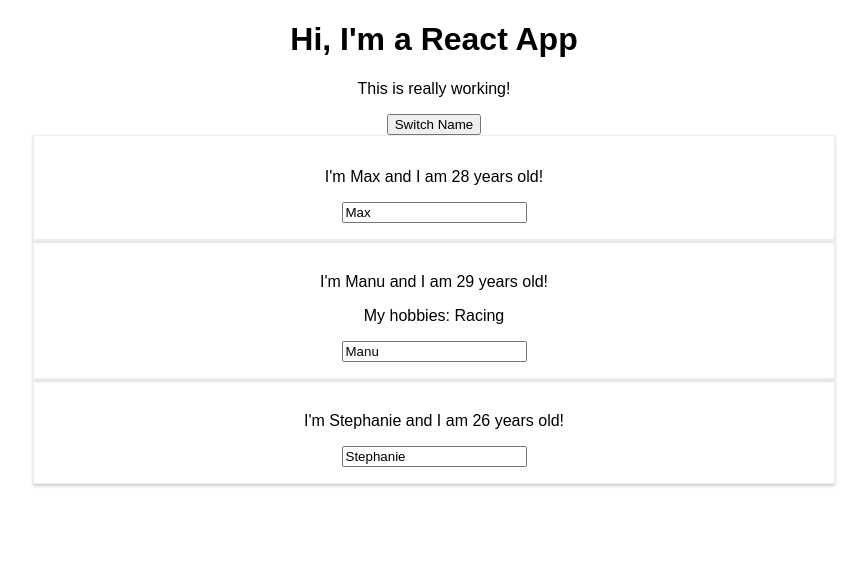
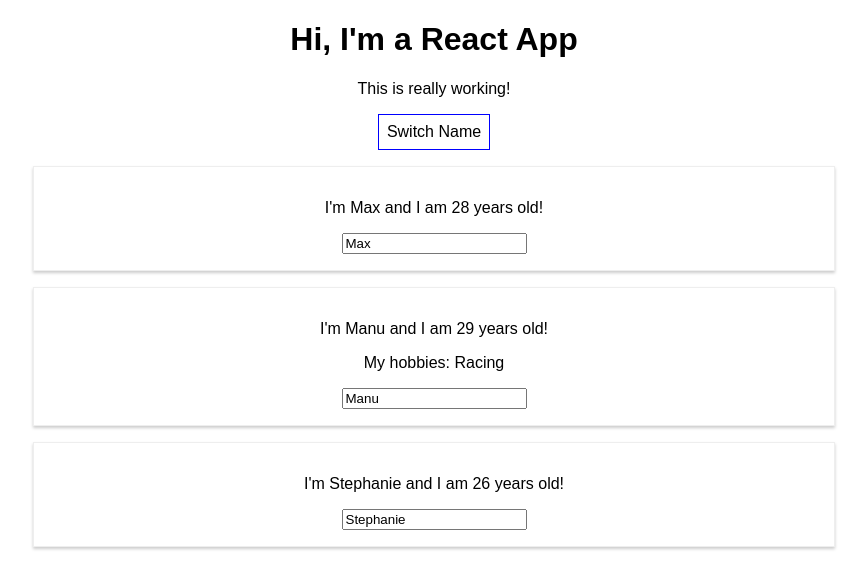
Before and after one commit to keitaro73/udemy-rtcg-react-complete-guide, a React (Create React App) app: page / in a window 1280 px wide. Shown: the top 588 px of the page, without its empty margins (206-1073 px from the left). Built offline with nearby package versions, Linux system fonts and the light colour scheme.

Commit message:
Section 3, Lecture 46 - inline styling

```diff
--- a/src/App.js
+++ b/src/App.js
@@ -31,11 +31,21 @@
   }
 
   render() {
+    const style = {
+      backgroundColor: 'white',
+      font: 'inherit',
+      border: '1px solid blue',
+      padding: '8px',
+      cursor: 'pointer'
+    };
+
     return (
       <div className="App">
         <h1>Hi, I'm a React App</h1>
         <p>This is really working!</p>
-        <button onClick={ () => this.switchNameHandler('Maximilian!!') }>Switch Name</button>
+        <button
+          style={ style }
+          onClick={ () => this.switchNameHandler('Maximilian!!') }>Switch Name</button>
         <Person
           name={ this.state.persons[0].name }
           age={ this.state.persons[0].age } />
--- a/src/Person/Person.css
+++ b/src/Person/Person.css
@@ -1,6 +1,6 @@
 .Person {
     width: 60%;
-    margin: auto;
+    margin: 16px auto;
     border: 1px solid #eee;
     box-shadow: 0 2px 3px #ccc;
     padding: 16px;
```
